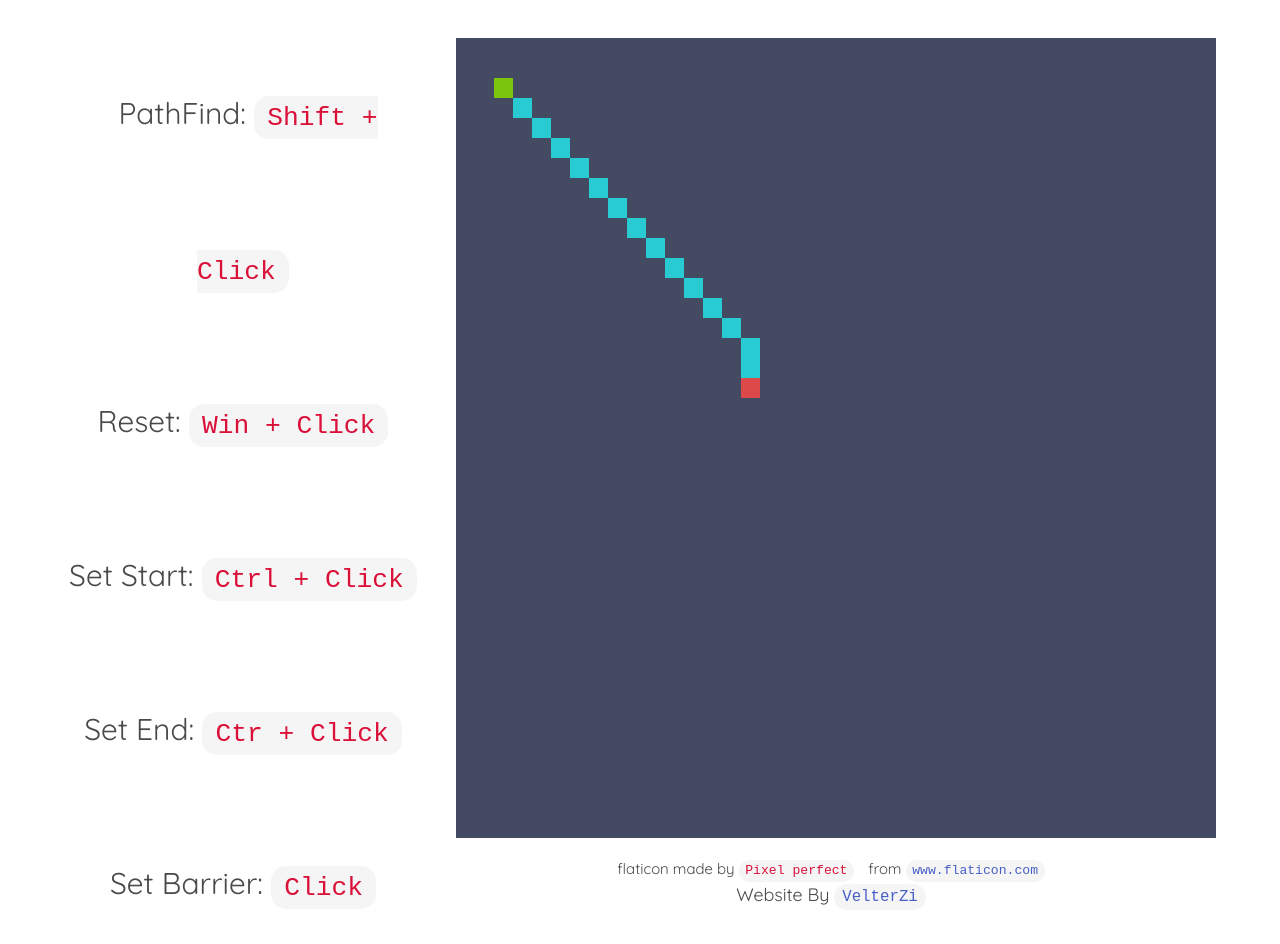
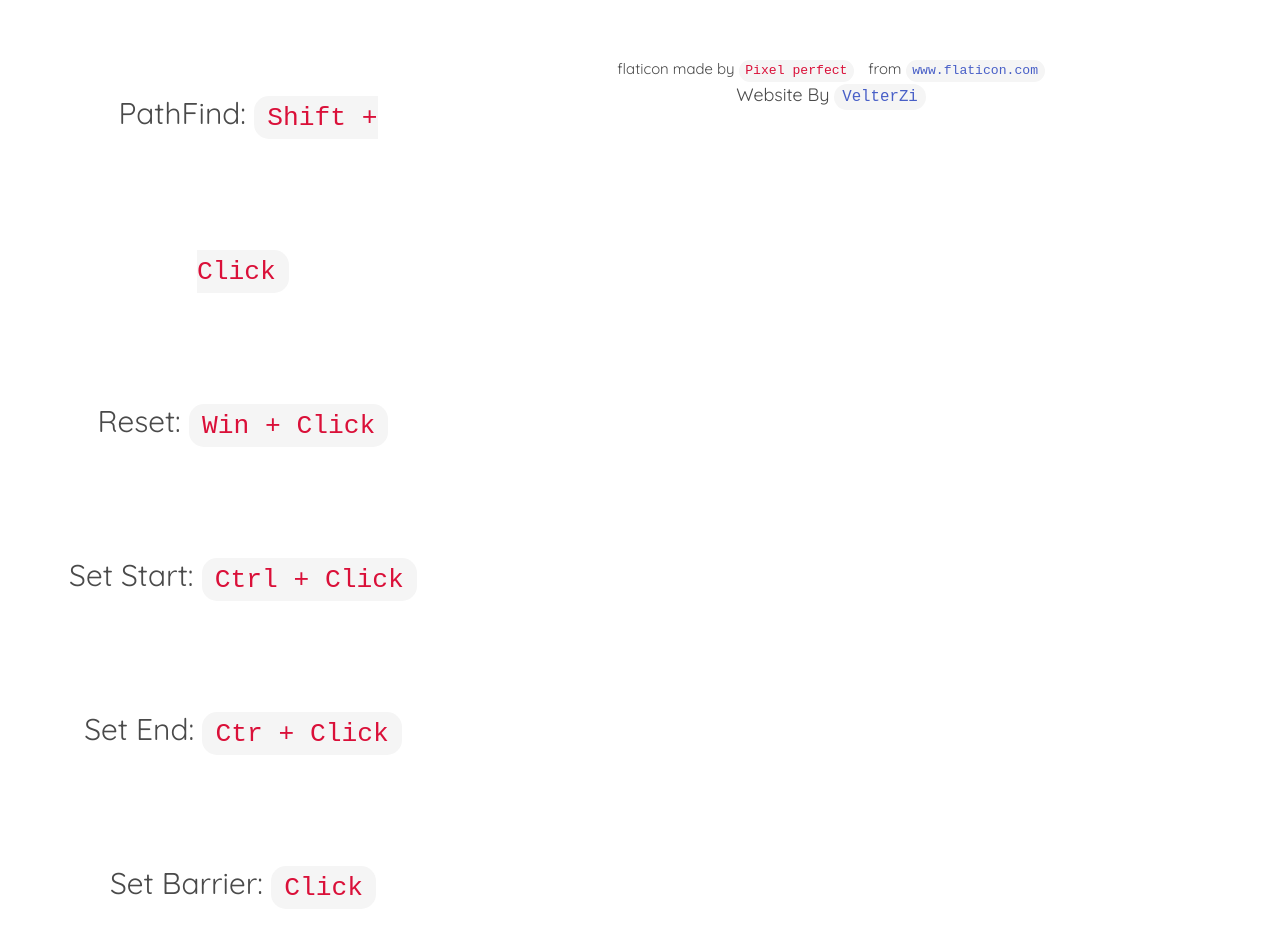
Before and after one commit to Hopeful-ly/A-start-Algorithm-React-Typescript, a React (Create React App) app: page / in a window 1280 px wide. Shown: the top 944 px of the page. Built offline with nearby package versions, Linux system fonts and the light colour scheme.

Commit message:
fixed ts warnings

```diff
--- a/src/App.tsx
+++ b/src/App.tsx
@@ -5,7 +5,7 @@ import Node from "./Node";
 import Grid from "./Grid";
 import PathFinding from "./PathFinding";
 var grid = new Grid(40, 40);
-var cords: cords = {
+var cords: cord = {
   start: {
     x: 2,
     y: 2,
@@ -20,22 +20,20 @@ interface point {
   x: number;
   y: number;
 }
-interface cords {
+interface cord {
   start: { x: number; y: number };
   end: { x: number; y: number };
 }
 
 function App(): ReactElement {
   const [display, setDisplay] = useState(<></>);
-  const [costView, setCostView] = useState(false);
+  const costView = useState(false);
   // const [distance, setDistance] = useState(0);
 
   const Algorithm = new PathFinding();
   useEffect(() => {
     grid.grid[cords.start.x][cords.start.y].speciality = "START";
     grid.grid[cords.end.x][cords.end.y].speciality = "END";
-    Start();
-    setDis();
   }, []);
 
   const Start = (): void => {
@@ -48,7 +46,7 @@ function App(): ReactElement {
     );
     if (Path.length !== 0) {
       grid.drawPath(Path);
-      let distance = Algorithm.getPathDist(Path);
+      // let distance = Algorithm.getPathDist(Path);
       setDis();
       return;
       // setDistance(distance);
```
